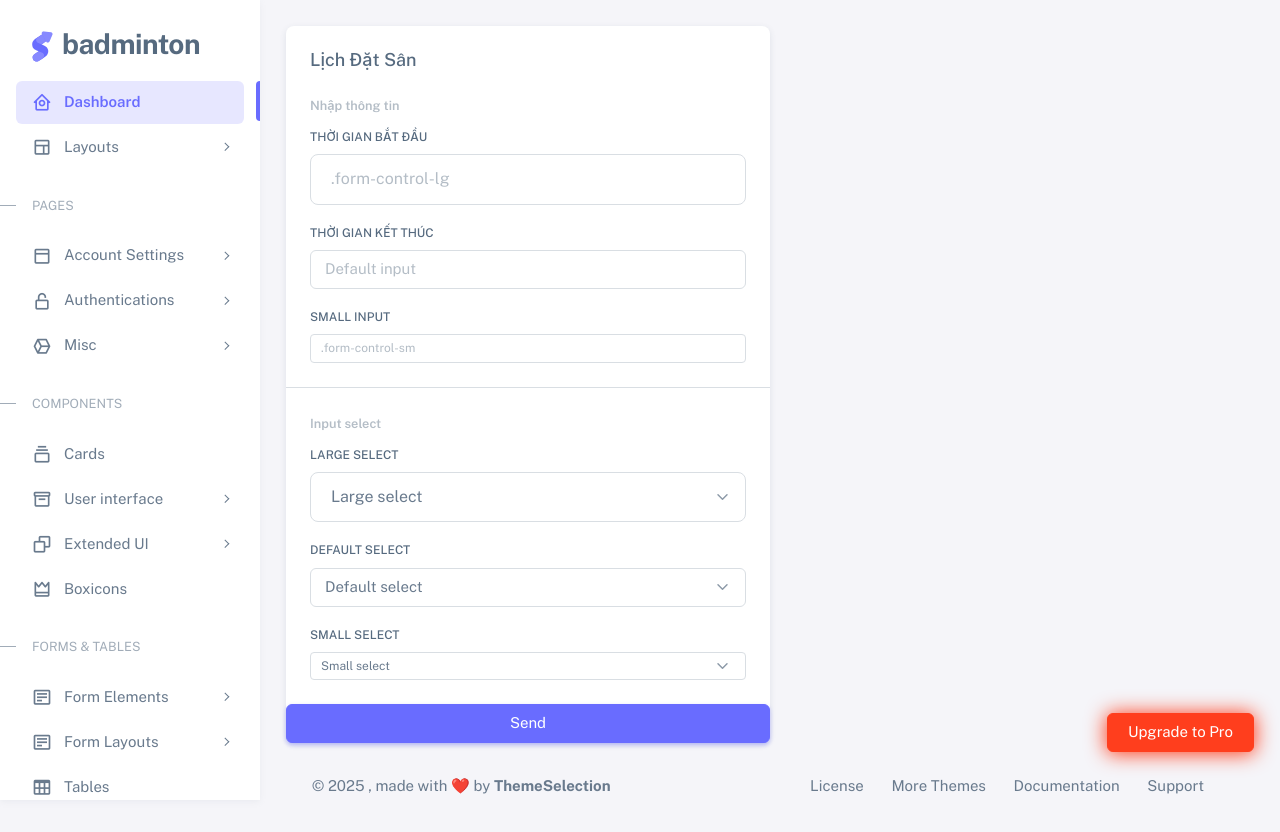
After one commit to F0N9-Perry/Datsancaulong, a Django app: template Datsancaulong/home/templates/home/LichDatSan-edit.html in a window 1280 px wide. The commit adds this page. Run offline with Django 5.2, Linux system fonts and the light colour scheme; the template is opened without the code that fills it, so the values that code supplies are empty; some libraries are stand-ins or nearby versions.

Commit message:
updateupdate

```diff
--- a/Datsancaulong/Datsancaulong/settings.py
+++ b/Datsancaulong/Datsancaulong/settings.py
@@ -58,7 +58,7 @@ ROOT_URLCONF = 'Datsancaulong.urls'
 TEMPLATES = [
     {
         'BACKEND': 'django.template.backends.django.DjangoTemplates',
-        'DIRS': [],
+        'DIRS': [BASE_DIR / 'home/templates'],
         'APP_DIRS': True,
         'OPTIONS': {
             'context_processors': [
--- /dev/null
+++ b/Datsancaulong/home/templates/home/LichDatSan-edit.html
@@ -0,0 +1,82 @@
+{% extends "includes/master.html" %}
+
+
+{% block footer %}
+  {%include 'includes/footer.html'%}
+{% endblock %}
+
+
+
+{% block content %}
+    <div class="container-xxl flex-grow-1 container-p-y">
+                        <!-- Input Sizing -->
+                        <div class="col-md-6">
+                            <div class="card mb-4">
+                              <h5 class="card-header">Lịch Đặt Sân</h5>
+                              <div class="card-body">
+                                <small class="text-light fw-semibold">Nhập thông tin</small>
+
+                                <div class="mt-2 mb-3">
+                                  <label for="largeInput" class="form-label">Thời gian bắt đầu</label>
+                                  <input
+                                    id="largeInput"
+                                    class="form-control form-control-lg"
+                                    type="text"
+                                    placeholder=".form-control-lg"
+                                  />
+                                </div>
+                                <div class="mb-3">
+                                  <label for="defaultInput" class="form-label">Thời gian kết thúc</label>
+                                  <input id="defaultInput" class="form-control" type="text" placeholder="Default input" />
+                                </div>
+                                <div>
+                                  <label for="smallInput" class="form-label">Small input</label>
+                                  <input
+                                    id="smallInput"
+                                    class="form-control form-control-sm"
+                                    type="text"
+                                    placeholder=".form-control-sm"
+                                  />
+                                </div>
+                              </div>
+                              <hr class="m-0" />
+                              <div class="card-body">
+                                <small class="text-light fw-semibold">Input select</small>
+                                <div class="mt-2 mb-3">
+                                  <label for="largeSelect" class="form-label">Large select</label>
+                                  <select id="largeSelect" class="form-select form-select-lg">
+                                    <option>Large select</option>
+                                    <option value="1">One</option>
+                                    <option value="2">Two</option>
+                                    <option value="3">Three</option>
+                                  </select>
+                                </div>
+                                <div class="mb-3">
+                                  <label for="defaultSelect" class="form-label">Default select</label>
+                                  <select id="defaultSelect" class="form-select">
+                                    <option>Default select</option>
+                                    <option value="1">One</option>
+                                    <option value="2">Two</option>
+                                    <option value="3">Three</option>
+                                  </select>
+                                </div>
+                                <div>
+                                  <label for="smallSelect" class="form-label">Small select</label>
+                                  <select id="smallSelect" class="form-select form-select-sm">
+                                    <option>Small select</option>
+                                    <option value="1">One</option>
+                                    <option value="2">Two</option>
+                                    <option value="3">Three</option>
+                                  </select>
+                                </div>
+                              </div>
+                              <button type="submit" class="btn btn-primary">Send</button>
+                            </div>
+                          </div>
+    <div>
+{% endblock %}
+
+
+{% block left-menu %}
+  {% include 'includes/left-menu.html' %}
+{% endblock %}
--- /dev/null
+++ b/Datsancaulong/home/templates/home/LichDatSan.html
@@ -0,0 +1 @@
+{% extends "includes/master.html" %}
--- a/Datsancaulong/home/templates/includes/left-menu.html
+++ b/Datsancaulong/home/templates/includes/left-menu.html
@@ -56,7 +56,7 @@
             </g>
           </svg>
         </span>
-        <span class="app-brand-text demo menu-text fw-bolder ms-2">Sneat</span>
+        <span class="app-brand-text demo menu-text fw-bolder ms-2">BADMINTON</span>
       </a>
 
       <a href="javascript:void(0);" class="layout-menu-toggle menu-link text-large ms-auto d-block d-xl-none">
--- a/Datsancaulong/home/urls.py
+++ b/Datsancaulong/home/urls.py
@@ -1,8 +1,10 @@
 from django.contrib import admin
-from django.urls import include, path
+from django.urls import path
 from . import views
 
 urlpatterns = [
-    path('', views.home, name="home")
+    path('', views.home, name="home"),
+    path('lichdatsan/', views.lichdatsan, name="lichdatsan"),
+    path('edit-lichdatsan/', views.edit_lichdatsan, name="edit-lichdatsan")
 
 ]
```
Also changed, not shown: Datsancaulong/home/views.py (+21 -2 lines), Datsancaulong/home/templates/includes/home.html (renamed from Datsancaulong/home/templates/home/home.html).
